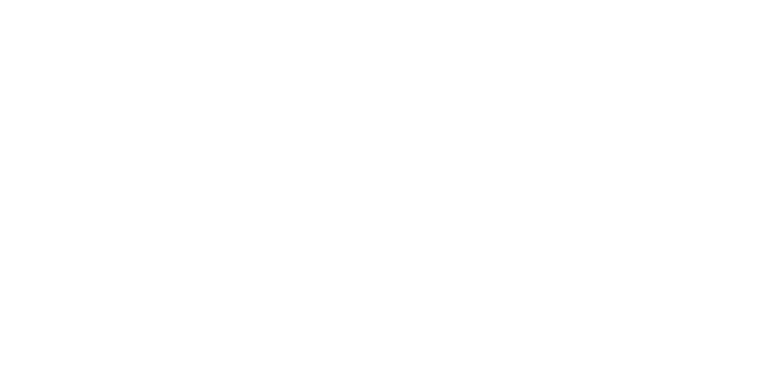
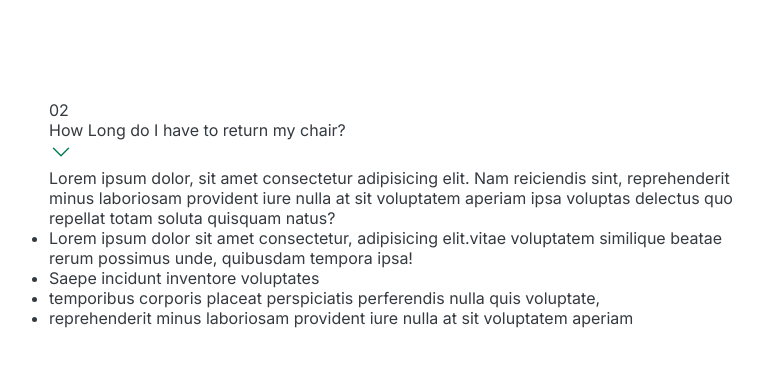
Before and after one commit to Hamdy-0/accordion, a plain HTML site: page index.html in a window 1280 px wide. Shown: the whole page, without its empty margins (241-1004 px from the left). Drawn offline with Linux system fonts and the light colour scheme.

Commit message:
working progress

```diff
--- a/index.html
+++ b/index.html
@@ -32,9 +32,69 @@
         font-family: "Inter", sans-serif;
         color: #343a40;
       }
+      .accordion {
+        width: 700px;
+        margin: 100px auto;
+      }
+      .item {
+      }
+      .number {
+      }
+      .text {
+      }
+      .icon {
+        width: 24px;
+        height: 24px;
+        stroke: #087f5b;
+      }
+      .hidden-box {
+      }
     </style>
   </head>
   <body>
-    <div class="accordion"></div>
+    <div class="accordion">
+      <div class="item">
+        <p class="number">02</p>
+        <p class="text">How Long do I have to return my chair?</p>
+        <svg
+          xmlns="http://www.w3.org/2000/svg"
+          fill="none"
+          viewBox="0 0 24 24"
+          stroke-width="1.5"
+          stroke="currentColor"
+          class="icon"
+        >
+          <path
+            stroke-linecap="round"
+            stroke-linejoin="round"
+            d="M19.5 8.25l-7.5 7.5-7.5-7.5"
+          />
+        </svg>
+        <div class="hidden-box">
+          <p>
+            Lorem ipsum dolor, sit amet consectetur adipisicing elit. Nam
+            reiciendis sint, reprehenderit minus laboriosam provident iure nulla
+            at sit voluptatem aperiam ipsa voluptas delectus quo repellat totam
+            soluta quisquam natus?
+          </p>
+          <ul>
+            <li>
+              Lorem ipsum dolor sit amet consectetur, adipisicing elit.vitae
+              voluptatem similique beatae rerum possimus unde, quibusdam tempora
+              ipsa!
+            </li>
+            <li>Saepe incidunt inventore voluptates</li>
+            <li>
+              temporibus corporis placeat perspiciatis perferendis nulla quis
+              voluptate,
+            </li>
+            <li>
+              reprehenderit minus laboriosam provident iure nulla at sit
+              voluptatem aperiam
+            </li>
+          </ul>
+        </div>
+      </div>
+    </div>
   </body>
 </html>
```
Lines whose indentation alone changed are shown as unchanged.
